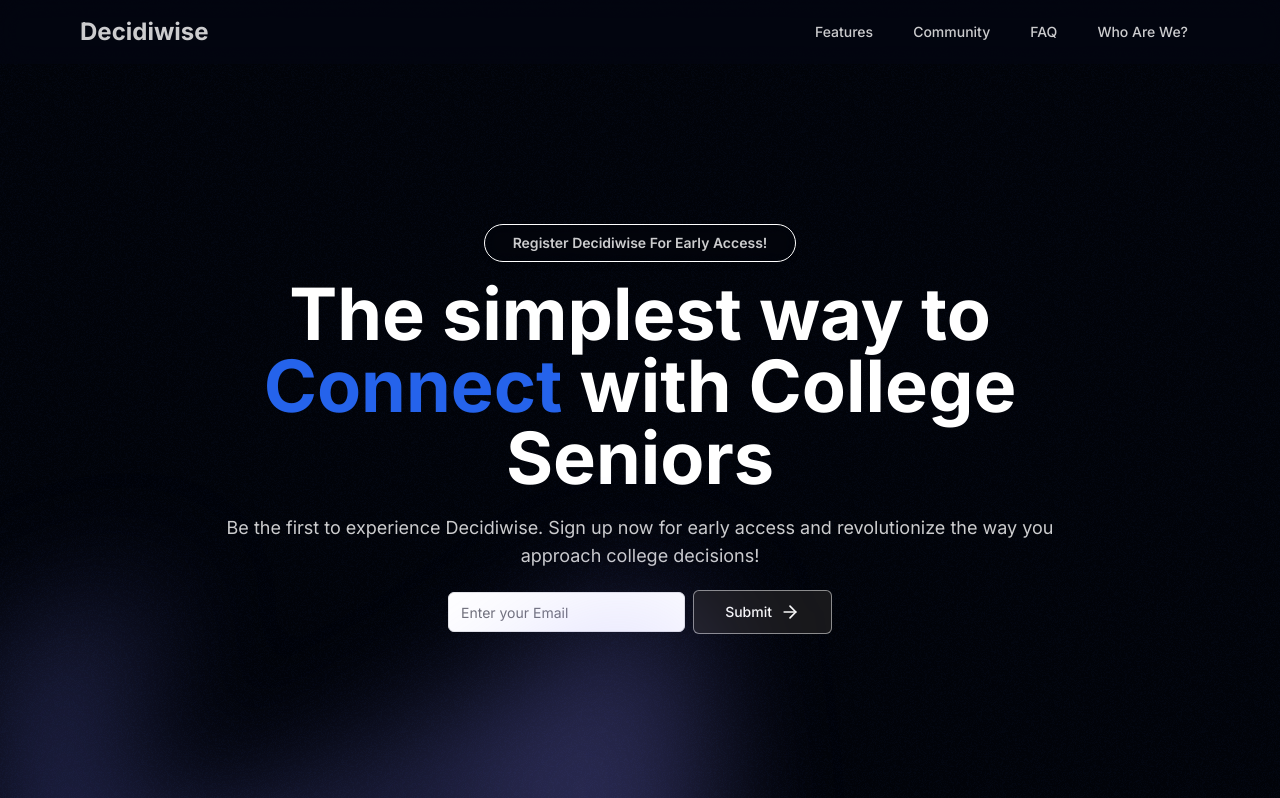
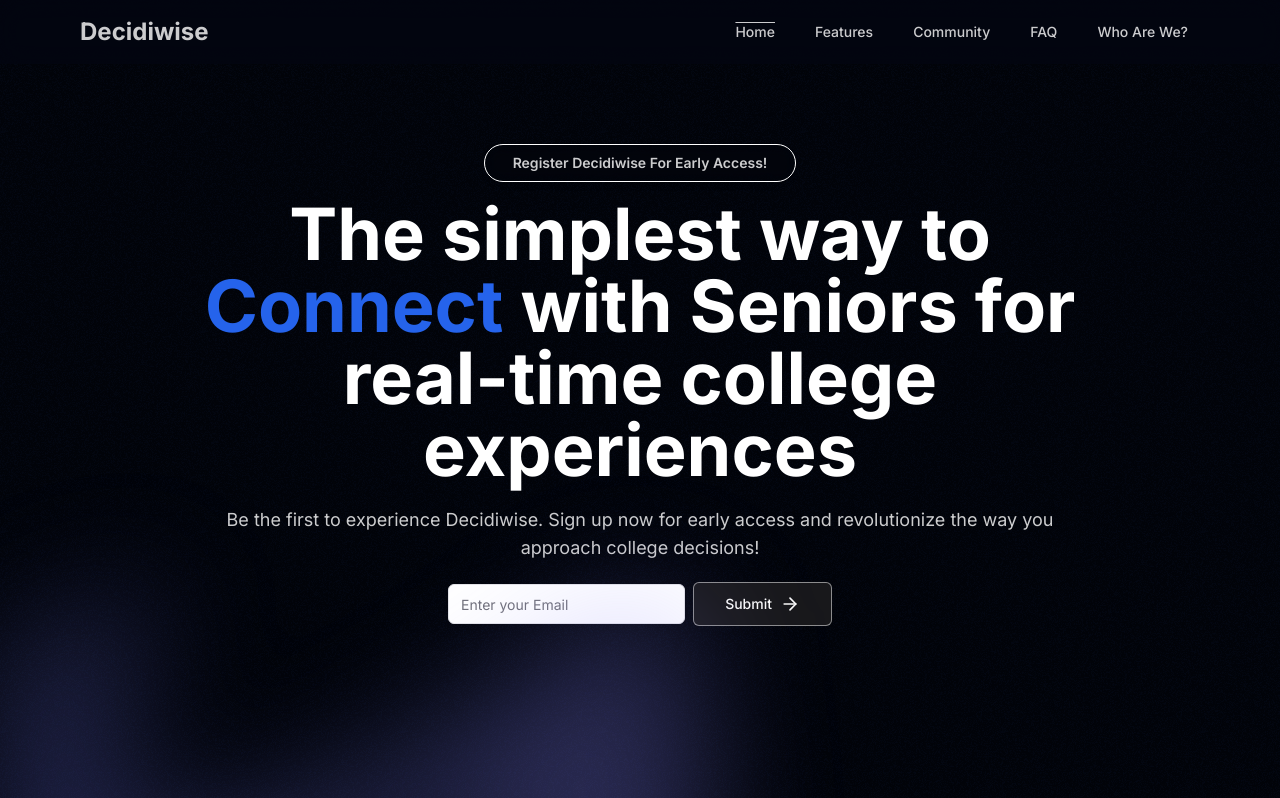
Before and after one commit to adityaiiitr/decidiwise, a Next.js app: page / in a window 1280 px wide. Shown: the top 798 px of the page. Built offline with nearby package versions, Linux system fonts and the light colour scheme.

Commit message:
spinner navbar edited

```diff
--- a/src/app/api/email/route.ts
+++ b/src/app/api/email/route.ts
@@ -4,4 +4,4 @@
 
 export const POST = async(req: Request, res: Response) => {
     console.log("POST Request")
-    }
+}
--- a/src/app/layout.tsx
+++ b/src/app/layout.tsx
@@ -20,7 +20,7 @@
   return (
     <html lang="en">
       <body className={cn(
-            'min-h-screen font-sans grainy antialiased bg-[#8c8c8d]',
+            'min-h-screen font-sans grainy antialiased bg-[#3ccad4]',
             inter.className
           )}>
         <Navbar/>
--- a/src/app/page.tsx
+++ b/src/app/page.tsx
@@ -12,7 +12,7 @@
 
 import MaxWidthWrapper from '@/components/MaxWidthWrapper'
 import Link from 'next/link'
-import { ArrowRight } from 'lucide-react'
+import { ArrowRight, Loader, Loader2 } from 'lucide-react'
 import { buttonVariants } from '@/components/ui/button'
 
 
@@ -86,7 +86,9 @@
 
   const [email, setEmail] = useState('');
   const [message, setMessage] = useState('');
+  const [loading,setLoading] = useState(false);
   const handleSubmit = async (e:FormEvent) => {
+    setLoading(true);
     e.preventDefault();
 
     try {
@@ -110,12 +112,13 @@
     } catch (error) {
       console.error('Error submitting email:', error);
     }
+    setLoading(false);
   };
 
   return (
     <>
       {/* TOP VIEW SECTION */}
-      <MaxWidthWrapper className='mb-12 mt-28 sm:mt-40 flex flex-col items-center justify-center text-center'>
+      <MaxWidthWrapper className='mb-12 mt-28 sm:mt-20 flex flex-col items-center justify-center text-center'>
         <div className='mx-auto mb-4 flex max-w-fit items-center justify-center space-x-2 overflow-hidden rounded-full border border-white px-7 py-2 shadow-md backdrop-blur transition-all hover:border-gray-700 hover:bg-white/50'>
           <p className='text-sm font-semibold text-white text-opacity-80'>
           Register Decidiwise For Early Access!
@@ -127,7 +130,7 @@
           <h1 className='max-w-4xl text-5xl font-bold md:text-6xl lg:text-7xl'>
           The simplest way to  {' '}
             <span className='text-blue-600'>Connect</span>{' '}
-            with College Seniors
+            with Seniors for real-time college experiences
           </h1>
           <p className='mt-5 max-w-4xl sm:text-lg text-white text-opacity-80'>
           Be the first to experience Decidiwise. Sign up now for early access and revolutionize the way you approach college decisions!
@@ -137,19 +140,20 @@
         <form onSubmit={handleSubmit} className="flex w-full max-w-sm items-center space-x-2 mt-5">
           <Input type="email" className="bg-white placeholder-opacity-80"placeholder="Enter your Email" value={email} onChange={(e) => {setEmail(e.target.value); console.log(email);}}/>
           {/* <Button type="submit">Subscribe</Button> */}
-          <button
+          <button disabled={loading}
           type="submit"
-          className={buttonVariants({
+          className={`${buttonVariants({
             size: 'lg',
             className: 'max-h ring-1 ring-inset ring-white ring-opacity-50 bg-black',
-          })}
+          })}`}
           >
-          Submit{' '}
-          <ArrowRight className='ml-2 h-5 w-5' />
+          {loading ? 'Submitting' : 'Submit'}
+          {loading ? <Loader className='animate-spin ml-2 h-5 w-5' />: <ArrowRight className='ml-2 h-5 w-5' />}
+
 
         </button>
         </form>
-        <p className='text-white'>{message}</p>
+        <p className='text-white mt-2'>{message}</p>
 
         {/* </div> */}
 
--- a/src/components/Navbar.tsx
+++ b/src/components/Navbar.tsx
@@ -41,6 +41,10 @@
 
   const navLinks = [
     {
+      title: "Home",
+      id: "/"
+    },
+    {
       title: "Features",
       id: "/#key-features-section",
     },
@@ -56,6 +60,7 @@
       title: "Who Are We?",
       id: "/who-are-we",
     },
+
   ];
 
   return (
@@ -87,7 +92,7 @@
                   className={`${buttonVariants({
                     variant: "ghost",
                     size: "sm",
-                  })} cursor-pointer ${pathname === nav.id ? 'overline' : ''}`}
+                  })} cursor-pointer ${pathname === nav.id ? 'overline text-opacity-20' : ''}`}
                   onClick={() => setActive(nav.title)}
                 >
                   {nav.title}
```
Also changed, not shown: public/images/Spinner-2.gif (added).
